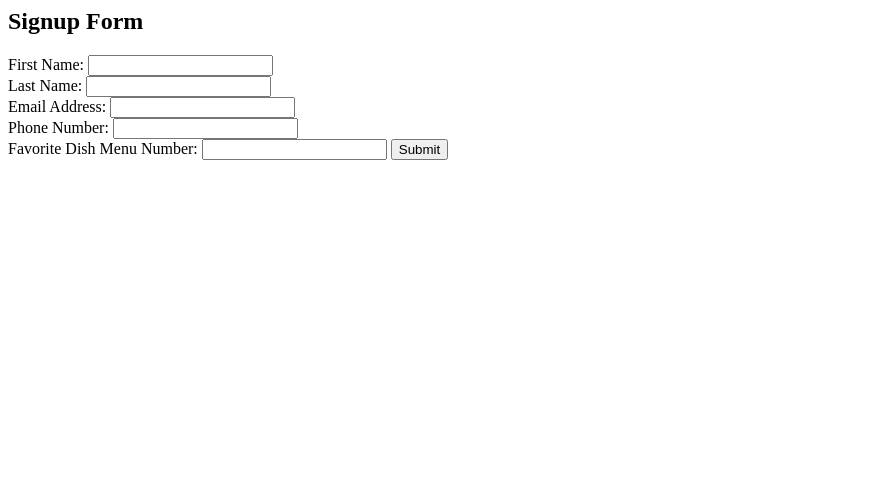
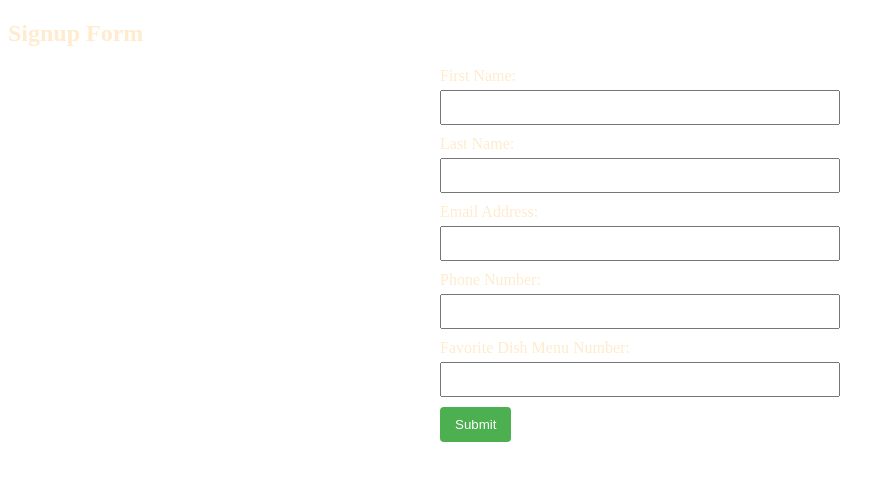
Before and after one commit to jaime-rey/assignment5, a plain HTML site: page src/public/signup/signup.html at #!/info in a window 1280 px wide. Shown: the whole page, without its empty margins (0-895 px from the left). Drawn offline with nearby package versions, Linux system fonts and the light colour scheme.

Commit message:
better form

```diff
--- a/src/public/signup/signup.html
+++ b/src/public/signup/signup.html
@@ -1,20 +1,90 @@
+<!DOCTYPE html>
+<html>
+
+<head>
+
+    <script src="https://ajax.googleapis.com/ajax/libs/angularjs/1.8.0/angular.min.js"></script>
+    <style>
+        body {
+            color: black;
+        }
+
+        form {
+            max-width: 400px;
+            margin: 20px auto;
+        }
+
+        label {
+            display: block;
+            margin-bottom: 5px;
+            color: blanchedalmond;
+        }
+
+        h2 {
+            display: block;
+            margin-bottom: 5px;
+            color: blanchedalmond;
+        }
+
+        input {
+            width: 100%;
+            padding: 8px;
+            margin-bottom: 10px;
+            box-sizing: border-box;
+        }
+
+        button {
+            background-color: #4CAF50;
+            color: white;
+            padding: 10px 15px;
+            border: none;
+            border-radius: 4px;
+            cursor: pointer;
+        }
+
+        button:hover {
+            background-color: #45a049;
+        }
+    </style>
+</head>
+
+<body ng-controller="signupController">
+
     <h2>Signup Form</h2>
 
-<form data-ng-submit="submitForm()">
+    <form ng-submit="submitForm()">
         <label for="firstName">First Name:</label>
-    <input type="text" id="firstName" data-ng-model="user.firstName" required>
-    <br>
+        <input type="text" id="firstName" ng-model="user.firstName" required>
+
         <label for="lastName">Last Name:</label>
-    <input type="text" id="lastName" data-ng-model="user.lastName" required>
-    <br>
+        <input type="text" id="lastName" ng-model="user.lastName" required>
+
         <label for="email">Email Address:</label>
-    <input type="email" id="email" data-ng-model="user.email" required>
-    <br>
+        <input type="email" id="email" ng-model="user.email" required>
+
         <label for="phone">Phone Number:</label>
-    <input type="tel" id="phone" data-ng-model="user.phone" required>
-    <br>
+        <input type="tel" id="phone" ng-model="user.phone" required>
+
         <label for="favoriteDish">Favorite Dish Menu Number:</label>
-    <input type="text" id="favoriteDish" data-ng-model="user.favoriteDish" required>
+        <input type="text" id="favoriteDish" ng-model="user.favoriteDish" required>
 
         <button type="submit">Submit</button>
     </form>
+
+    <script>
+        var app = angular.module('signupApp', []);
+
+        app.controller('signupController', function ($scope) {
+            $scope.user = {};
+
+            $scope.submitForm = function () {
+                // Process the form data here, e.g., send it to a server
+                console.log("Form submitted:", $scope.user);
+                // You can add additional logic here to handle the form data
+            };
+        });
+    </script>
+
+</body>
+
+</html>
```
Also changed, not shown: src/public/info/info.html (+3 -1 lines). Lines whose indentation alone changed are shown as unchanged.
